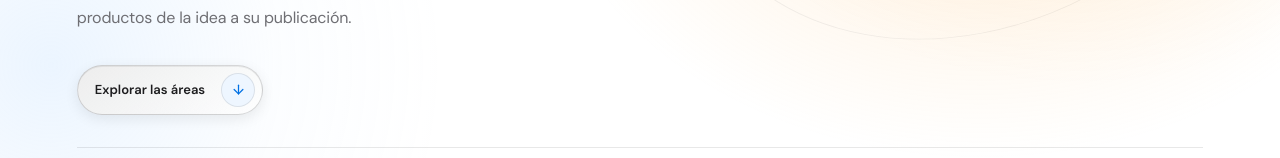
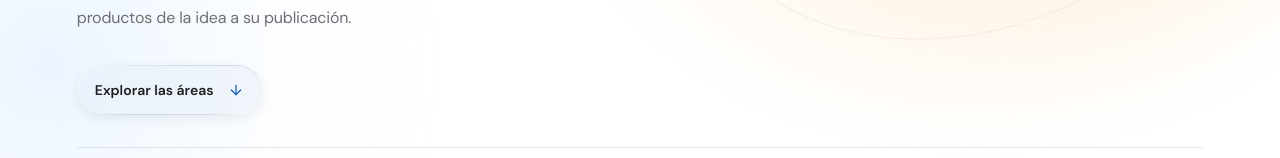
Before and after one commit to AlphaCreativeSoftware/Portfolio, a React (Vite) app: page / in a window 1280 px wide. Shown: the part 642-800 px from the top of the page. Built offline with nearby package versions, Linux system fonts and the light colour scheme.

Commit message:
Rediseño de boton explorar areas un poco mejor

```diff
--- a/src/features/home/sections/HomeHero.tsx
+++ b/src/features/home/sections/HomeHero.tsx
@@ -14,7 +14,7 @@ export function HomeHero({ navigateTo }: { navigateTo: (id: string) => void }) {
           <p className="home-hero-intro">Construyo software para que el trabajo complejo deje de ser manual. He desarrollado herramientas de conciliación sobre millones de registros y, con Alpha Creative, llevo mis propios productos de la idea a su publicación.</p>
           <a className="home-hero-action" href="#espacios" onClick={() => navigateTo('espacios')}>
             Explorar las áreas
-            <span className="home-hero-action-icon" aria-hidden="true"><ArrowDown size={15} /></span>
+            <ArrowDown size={16} strokeWidth={1.8} aria-hidden="true" />
           </a>
         </div>
         <HomeOrbit />
--- a/src/styles/home/hero.css
+++ b/src/styles/home/hero.css
@@ -41,40 +41,57 @@
 .home-statement { margin: 34px 0 0; color: var(--text); font: 500 clamp(22px, 2vw, 28px)/1.45 'Manrope', sans-serif; letter-spacing: -.035em; animation: home-enter .85s .35s var(--ease-premium) both; }
 .home-hero-intro { max-width: 43ch; margin: 20px 0 0; color: var(--muted); font-size: 16px; line-height: 1.8; letter-spacing: -.01em; animation: home-enter .85s .43s var(--ease-premium) both; }
 .home-hero-action {
+  --action-glass: color-mix(in srgb, #e5edf7 51%, transparent);
+  --action-edge: color-mix(in srgb, #57708e 23%, transparent);
+  --action-light: rgb(255 255 255 / .86);
+  position: relative;
   display: inline-flex;
   align-items: center;
-  gap: 16px;
+  gap: 14px;
   min-height: 50px;
   margin-top: 32px;
-  padding: 7px 7px 7px 17px;
-  border: 1px solid color-mix(in srgb, var(--text) 17%, transparent);
+  padding: 10px 17px;
+  border: 1px solid var(--action-edge);
   border-radius: 999px;
-  background: linear-gradient(145deg, color-mix(in srgb, var(--surface) 92%, var(--text)), color-mix(in srgb, var(--surface) 72%, transparent));
-  box-shadow: inset 0 1px 0 color-mix(in srgb, var(--text) 7%, transparent), 0 4px 14px rgb(0 0 0 / .08);
+  background: var(--action-glass);
+  box-shadow: 0 4px 12px rgb(12 24 42 / .07);
   color: var(--text);
-  font-size: 13px;
+  font-size: 14px;
   font-weight: 600;
   animation: home-enter .85s .52s var(--ease-premium) both;
-  transition: border-color .25s, box-shadow .25s;
+  transition: background-color .25s;
 }
-.home-hero-action-icon {
-  display: grid;
-  place-items: center;
+:root[data-appearance='dark'] .home-hero-action {
+  --action-glass: color-mix(in srgb, #a4b9d5 14%, transparent);
+  --action-edge: rgb(180 205 238 / .18);
+  --action-light: rgb(224 239 255 / .32);
+}
+.home-hero-action > svg {
   flex: none;
-  width: 34px;
-  aspect-ratio: 1;
-  border: 1px solid var(--line);
-  border-radius: 50%;
-  background: color-mix(in srgb, var(--soft-blue) 72%, var(--surface));
-  color: var(--blue);
+  color: color-mix(in srgb, var(--blue) 72%, var(--text));
+  transition: translate .25s var(--ease-premium);
 }
-.home-hero-action-icon svg { transition: translate .25s var(--ease-premium); }
+/* Reflections stay in a one-pixel rim, not across the face of the glass. */
+@supports (mask-composite: exclude) {
+  .home-hero-action { border-color: transparent; background-clip: padding-box; }
+  .home-hero-action::before {
+    content: '';
+    position: absolute;
+    inset: -1px;
+    padding: 1px;
+    border-radius: inherit;
+    background: linear-gradient(135deg, var(--action-light) 0%, var(--action-edge) 45%, var(--action-edge) 74%, var(--action-light));
+    mask: linear-gradient(#000 0 0) content-box, linear-gradient(#000 0 0);
+    mask-composite: exclude;
+    pointer-events: none;
+  }
+}
+@media (min-width: 901px) and (hover: hover) and (pointer: fine) {
+  .home-hero-action { backdrop-filter: blur(8px) saturate(120%); }
+}
 @media (hover: hover) and (pointer: fine) {
-  .home-hero-action:hover {
-    border-color: color-mix(in srgb, var(--blue) 30%, var(--line));
-    box-shadow: inset 0 1px 0 color-mix(in srgb, var(--text) 9%, transparent), 0 6px 18px rgb(0 0 0 / .10);
-  }
-  .home-hero-action:hover svg { translate: 0 2px; }
+  .home-hero-action:hover { background-color: color-mix(in srgb, var(--text) 7%, var(--action-glass)); }
+  .home-hero-action:hover > svg { translate: 0 2px; }
 }
 
 .home-orbit-stage { position: relative; min-width: 0; align-self: stretch; min-height: 570px; isolation: isolate; animation: home-orbit-enter 1.5s .2s var(--ease-premium) both; }
@@ -151,8 +168,13 @@
 
 @media (prefers-reduced-motion: reduce) {
   .home-title > span { animation: none; }
+  .home-hero-action { animation: none; }
+  .home-hero-action:hover > svg { translate: none; }
 }
 @media (forced-colors: active) {
   .home-title > span { background: none; color: CanvasText; }
   .home-title-dot { color: CanvasText; }
+  .home-hero-action { border-color: LinkText; color: LinkText; }
+  .home-hero-action > svg { color: inherit; }
+  .home-hero-action::before { content: none; }
 }
--- a/src/styles/home/responsive.css
+++ b/src/styles/home/responsive.css
@@ -39,7 +39,7 @@
   .home-shell .ambient-celestial { display: none; }
   .home-hero { padding-top: 106px; }
   .home-hero-grid { position: relative; isolation: isolate; grid-template-columns: 1fr; }
-  .home-hero-copy { padding-block: 12px 0; }
+  .home-hero-copy { padding-block: 12px 24px; }
   .home-hero-eyebrow { font-size: 9px; }
   .home-title { margin-top: 26px; font-size: clamp(61px, 17vw, 96px); line-height: 1.04; letter-spacing: -.07em; }
   .home-statement { font-size: 23px; margin-top: 25px; }
```
